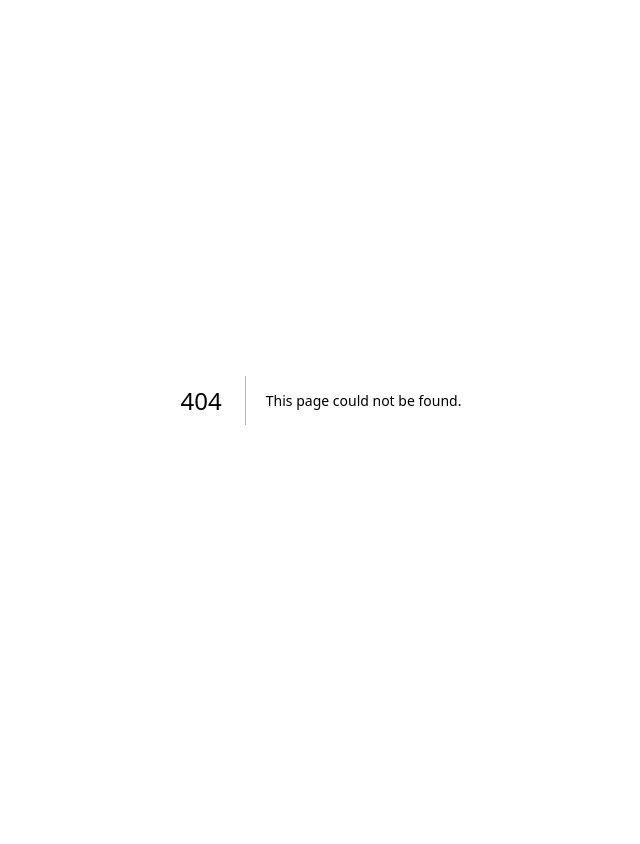
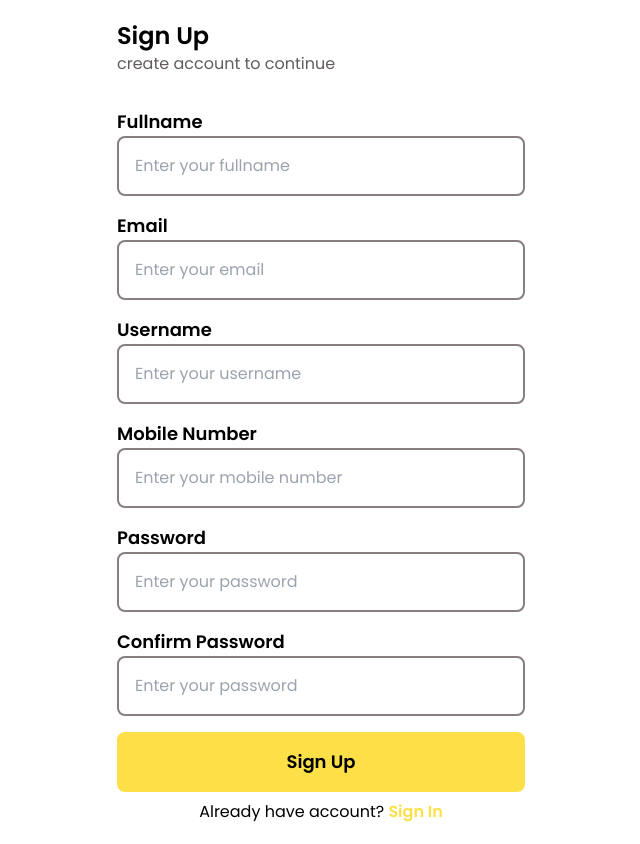
Before and after one commit to mubasyir19/TokoKu-Web, a Next.js app: page /register in a window 1280 px wide. Before the commit this address had no page. Shown: the whole page, without its empty margins (319-959 px from the left). Before the commit the page ends 800 px from the top, so only its background shows below. Built offline with nearby package versions, Linux system fonts and the light colour scheme.

Commit message:
add(register): add view signup

```diff
--- a/src/app/(auth)/login/page.jsx
+++ b/src/app/(auth)/login/page.jsx
@@ -4,10 +4,10 @@ import React from 'react';
 
 export default function Login() {
   return (
-    <section className='relative flex justify-center items-center h-screen'>
+    <section className='flex justify-center items-center h-screen'>
       <div className=''>
         <Image src='/images/illustration.png' width={310} height={187} className='mx-auto' alt='illustration' />
-        <form className='flex flex-col mt-10 gap-y-4'>
+        <form className='flex flex-col mt-8 gap-y-4'>
           <div className='text-center mb-4'>
             <h3 className='text-2xl font-semibold'>Sign In</h3>
             <p className='text-[#887E7E]'>Sign in to continue!</p>
@@ -36,17 +36,17 @@ export default function Login() {
         </form>
         <p className='text-center mt-2'>
           Don&apos;t have account?{' '}
-          <Link href='#' className='text-[#FDE047] font-semibold'>
+          <Link href='register' className='text-[#FDE047] font-semibold'>
             Sign Up
           </Link>
         </p>
-        <div className='absolute bottom-0 inset-x-0 w-full flex gap-x-4 text-xs'>
-          <div className='grow w-full h-1 my-auto bg-gradient-to-l from-yellow-primary'></div>
-          <div className=''>
-            <p>&copy;TokoKu</p>
-          </div>
-          <div className='grow w-full h-1 my-auto bg-gradient-to-r from-yellow-primary'></div>
+      </div>
+      <div className='absolute bottom-12 inset-x-0 w-full flex gap-x-4 text-xs'>
+        <div className='grow w-full h-1 my-auto bg-gradient-to-l from-yellow-primary'></div>
+        <div className=''>
+          <p>&copy;TokoKu</p>
         </div>
+        <div className='grow w-full h-1 my-auto bg-gradient-to-r from-yellow-primary'></div>
       </div>
     </section>
   );
--- /dev/null
+++ b/src/app/(auth)/register/page.jsx
@@ -0,0 +1,92 @@
+import Link from 'next/link';
+import React from 'react';
+
+export default function Register() {
+  return (
+    <section>
+      <div className=''>
+        <h2 className='text-2xl text-black font-semibold'>Sign Up</h2>
+        <p className='text-[#635C5C]'>create account to continue</p>
+      </div>
+      <form className='flex flex-col mt-8 gap-y-4'>
+        <div className='form-group'>
+          <label htmlFor='' className='font-semibold text-lg text-black'>
+            Fullname
+          </label>
+          <input
+            type='text'
+            name='nama_pelanggan'
+            className='w-full p-4 border-2 rounded-lg border-[#887E7E]'
+            placeholder='Enter your fullname'
+          />
+        </div>
+        <div className='form-group'>
+          <label htmlFor='' className='font-semibold text-lg text-black'>
+            Email
+          </label>
+          <input
+            type='email'
+            name='email'
+            className='w-full p-4 border-2 rounded-lg border-[#887E7E]'
+            placeholder='Enter your email'
+          />
+        </div>
+        <div className='form-group'>
+          <label htmlFor='' className='font-semibold text-lg text-black'>
+            Username
+          </label>
+          <input
+            type='text'
+            name='username'
+            className='w-full p-4 border-2 rounded-lg border-[#887E7E]'
+            placeholder='Enter your username'
+          />
+        </div>
+        <div className='form-group'>
+          <label htmlFor='' className='font-semibold text-lg text-black'>
+            Mobile Number
+          </label>
+          <input
+            type='tel'
+            name='no_telepon'
+            className='w-full p-4 border-2 rounded-lg border-[#887E7E]'
+            placeholder='Enter your mobile number'
+          />
+        </div>
+        <div className='form-group'>
+          <label htmlFor='' className='font-semibold text-lg text-black'>
+            Password
+          </label>
+          <input
+            type='password'
+            name='password'
+            className='w-full p-4 border-2 border-[#887E7E] rounded-lg'
+            placeholder='Enter your password'
+          />
+        </div>
+        <div className='form-group'>
+          <label htmlFor='' className='font-semibold text-lg text-black'>
+            Confirm Password
+          </label>
+          <input
+            type='password'
+            name='confirm_password'
+            className='w-full p-4 border-2 border-[#887E7E] rounded-lg'
+            placeholder='Enter your password'
+          />
+        </div>
+        <div className='form-group'>
+          <button type='submit' className='w-full p-4 text-lg font-semibold rounded-lg bg-[#FDE047]'>
+            Sign Up
+          </button>
+        </div>
+      </form>
+      <p className='text-center mt-2'>
+        Already have account?{' '}
+        <Link href='/login' className='text-[#FDE047] font-semibold'>
+          Sign In
+        </Link>
+      </p>
+    </section>
+  );
+}
```
